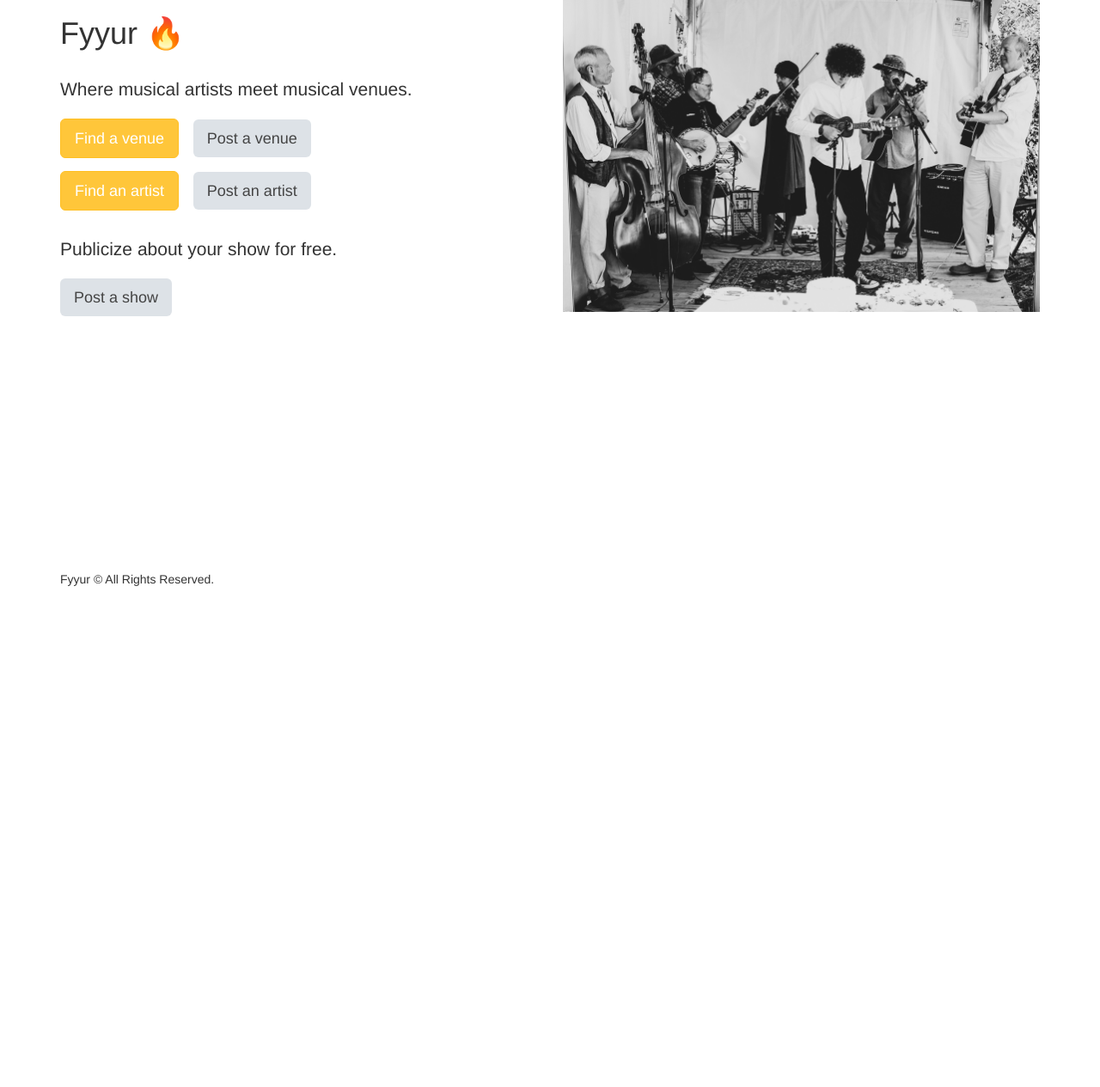
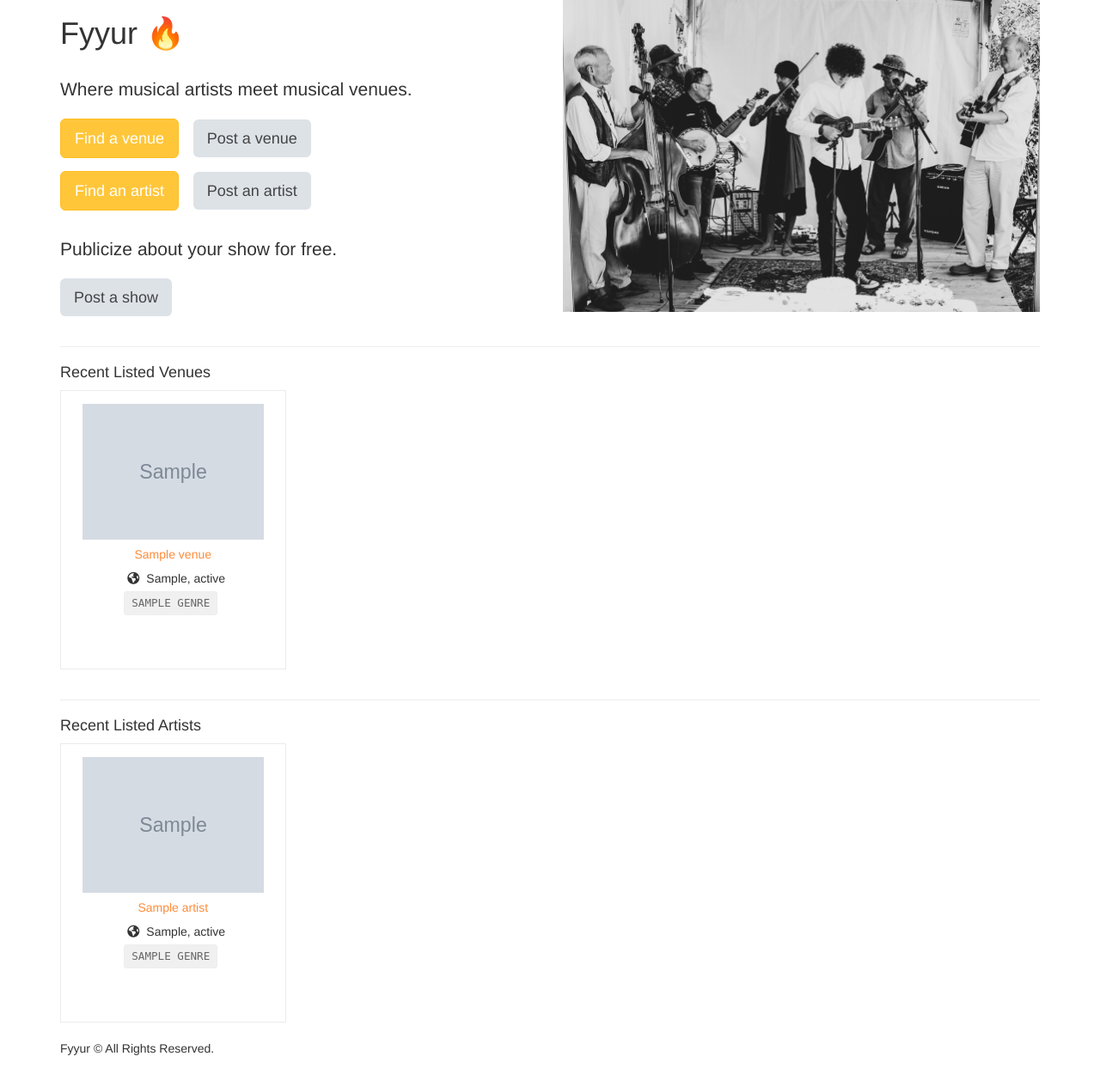
Before and after one commit to keingsw/fyyur, a Flask app: page / in a window 1280 px wide. Shown: the part 81-1346 px from the top of the page at 86% size. Before the commit the page ends 763 px from the top, so only its background shows below. Run offline with Flask 2, Linux system fonts and the light colour scheme; tables that the repository leaves empty hold one stand-in row (values such as "Sample post"); grey boxes marked "Sample" are stand-in pictures; some libraries are stand-ins or nearby versions.

Commit message:
Show recent listed venues and artists on Home Page

```diff
--- a/app.py
+++ b/app.py
@@ -113,7 +113,11 @@ app.jinja_env.filters['datetime'] = format_datetime
 
 @app.route('/')
 def index():
-    return render_template('pages/home.html')
+    recent_artists = Artist.query.order_by(Artist.id.desc()).limit(10).all()
+    recent_venues = Venue.query.order_by(Venue.id.desc()).limit(10).all()
+    return render_template('pages/home.html',
+                           recent_artists=recent_artists,
+                           recent_venues=recent_venues)
 
 
 #  Venues
--- a/templates/pages/home.html
+++ b/templates/pages/home.html
@@ -22,4 +22,44 @@
 		<img id="front-splash" src="{{ url_for('static',filename='img/front-splash.jpg') }}" alt="Front Photo of Musical Band" />
 	</div>
 </div>
+<hr class="">
+<h4>Recent Listed Venues</h4>
+<div class="row">
+	{% for venue in recent_venues %}
+	<div class="col-sm-3">
+		<div class="tile tile-venue">
+			<img src="{{ venue.image_link }}" alt="Show Venue Image" />
+			<h5><a href="/venues/{{ venue.id }}">{{ venue.name }}</a></h5>
+			<p>
+				<i class="fas fa-globe-americas"></i>{{ venue.city }}, {{ venue.state }}
+			</p>
+			<div class="genres">
+				{% for genre in venue.genres %}
+				<span class="genre">{{ genre.genre_name }}</span>
+				{% endfor %}
+			</div>
+		</div>
+	</div>
+	{% endfor %}
+</div>
+<hr>
+<h4>Recent Listed Artists</h4>
+<div class="row">
+	{% for artist in recent_artists %}
+	<div class="col-sm-3">
+		<div class="tile tile-aritst">
+			<img src="{{ artist.image_link }}" alt="Show Aritst Image" />
+			<h5><a href="/artists/{{ artist.id }}">{{ artist.name }}</a></h5>
+			<p>
+				<i class="fas fa-globe-americas"></i>{{ artist.city }}, {{ artist.state }}
+			</p>
+			<div class="genres">
+				{% for genre in artist.genres %}
+				<span class="genre">{{ genre.genre_name }}</span>
+				{% endfor %}
+			</div>
+		</div>
+	</div>
+	{% endfor %}
+</div>
 {% endblock %}
```
